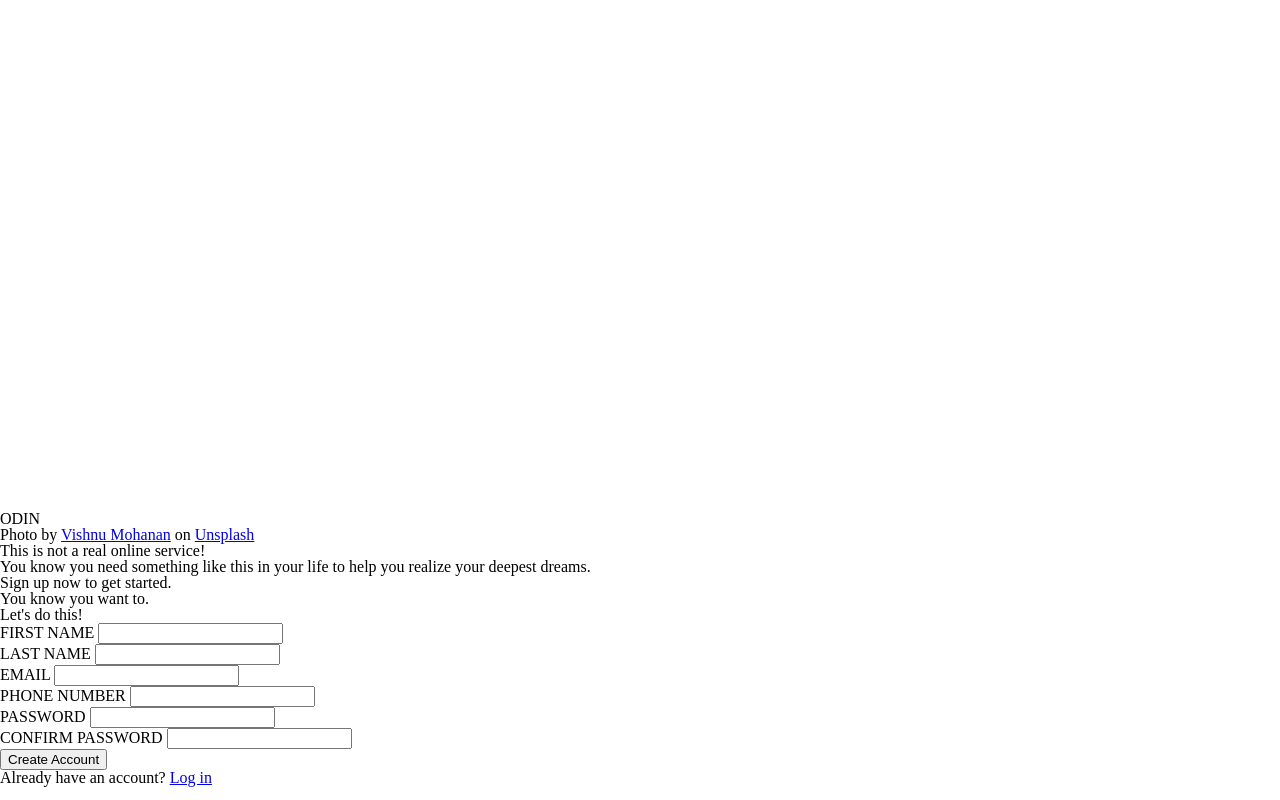
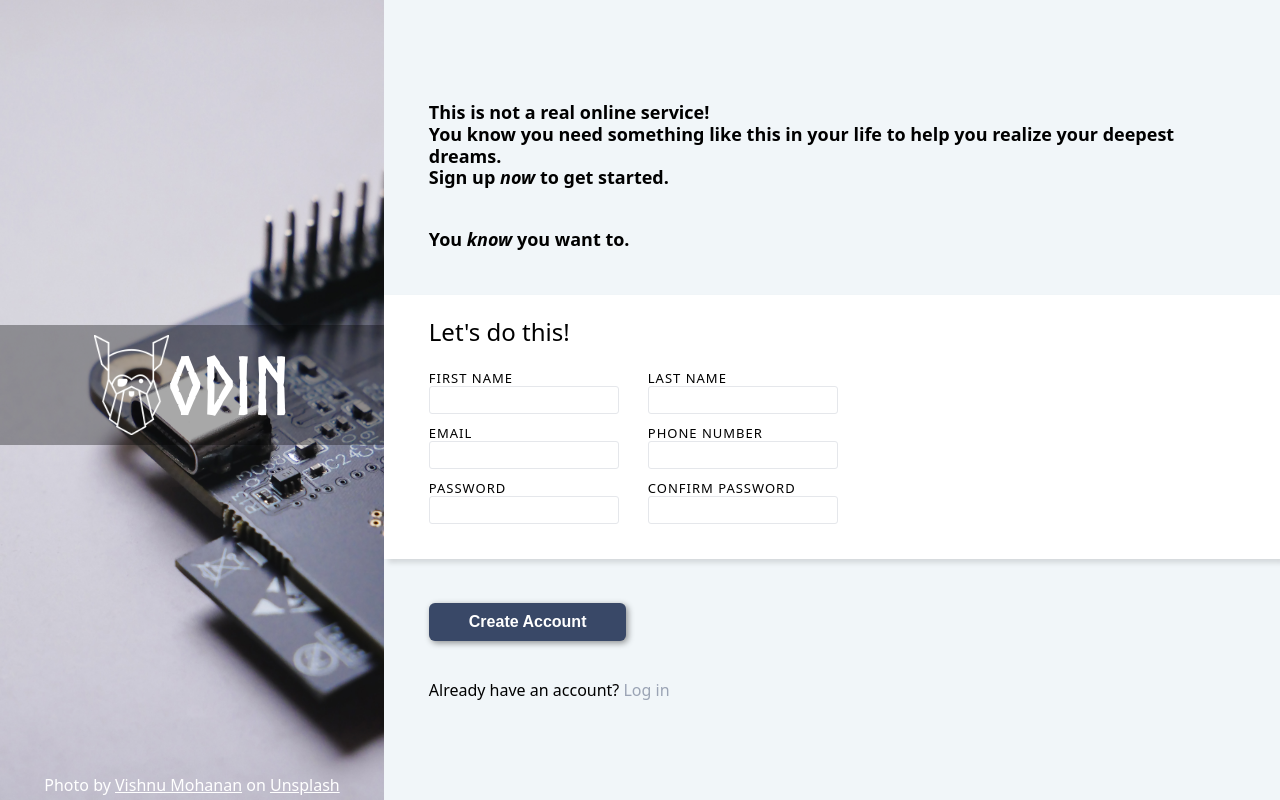
Before and after one commit to TITANIUM339/Sign-up-Form, a plain HTML site: page index.html in a window 1280 px wide. Drawn offline with Linux system fonts and the light colour scheme.

Commit message:
Initial commit

```diff
--- a/index.html
+++ b/index.html
@@ -4,7 +4,7 @@
     <meta charset="UTF-8">
     <meta name="viewport" content="width=device-width, initial-scale=1.0">
     <link rel="stylesheet" href="/css/reset.css">
-    <link rel="stylesheet" href="/css/reset.css">
+    <link rel="stylesheet" href="/css/style.css">
     <title>Sign-up Form</title>
 </head>
 <body>
```
